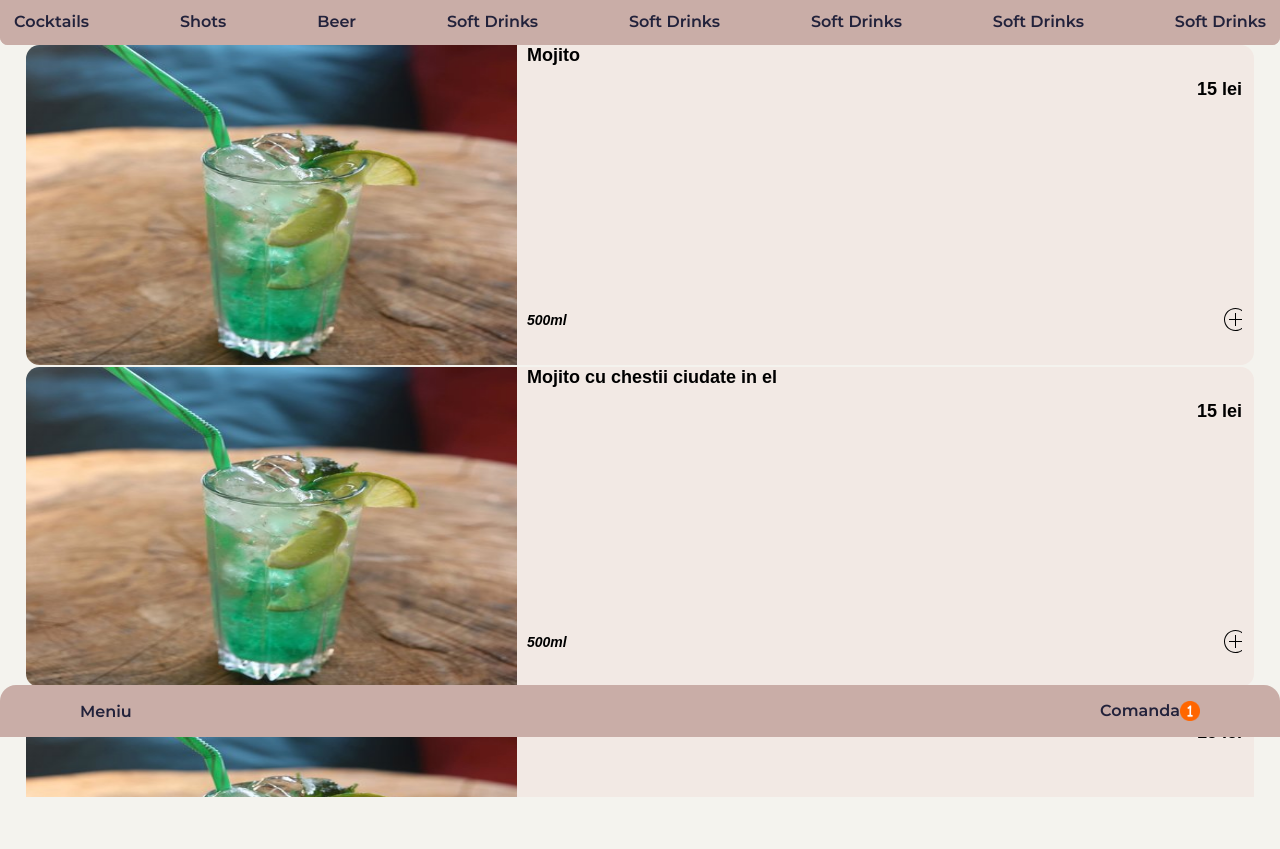
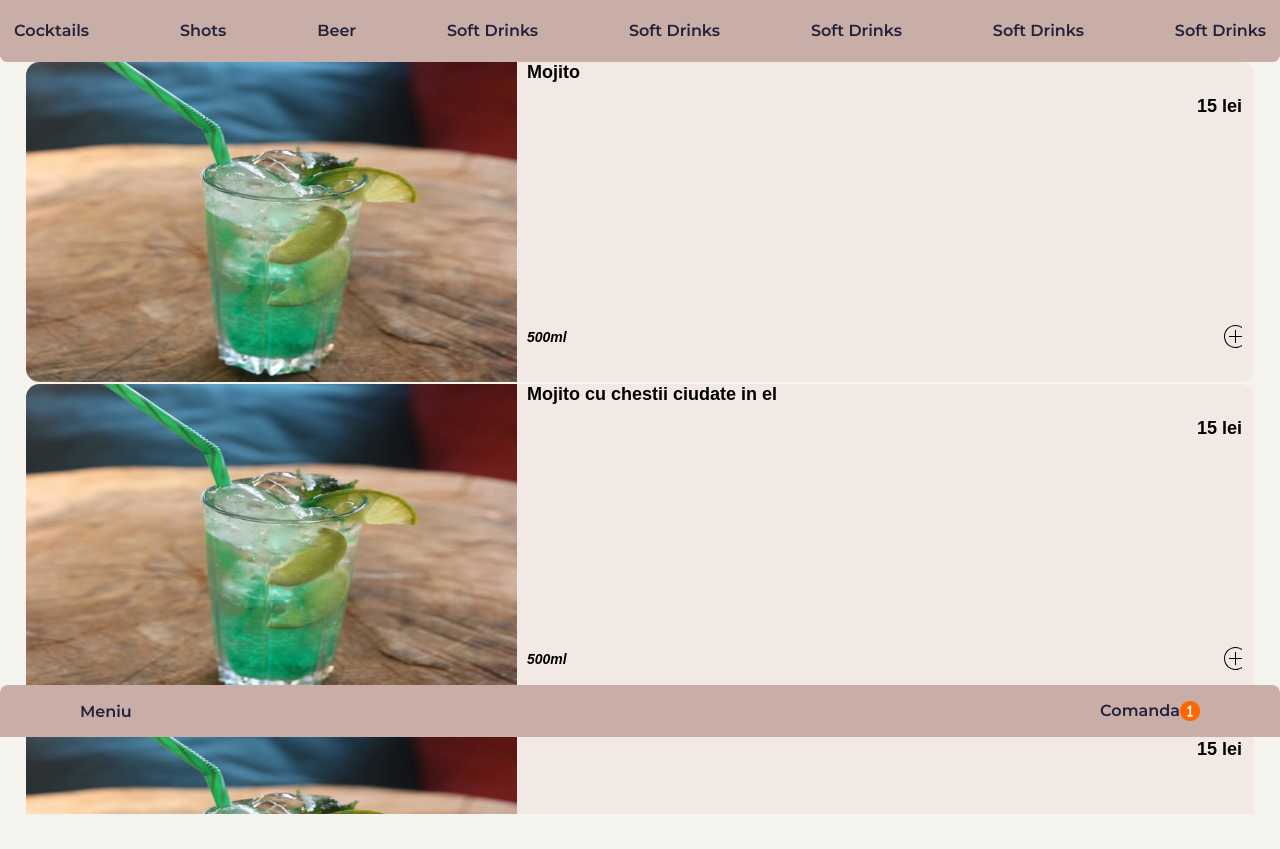
Before and after one commit to balanmihai/quisin2, a plain HTML site: page index.html in a window 1280 px wide. Shown: the part 63-912 px from the top of the page. After the commit the page ends 877 px from the top, so only its background shows below. Drawn offline with Linux system fonts and the light colour scheme.

Commit message:
Update try.css

```diff
--- a/try.css
+++ b/try.css
@@ -78,6 +78,7 @@ body{
 
 .scroll {
   top: 0%;
+  /* height: 6vh; */
   position: sticky;
   background: #c9ada7;
   overflow: hidden;
@@ -99,9 +100,8 @@ body{
 
 .nav{
   background: #c9ada7;
-  min-height: 5vh;
+  height: 8vh;
   width: 100%;
-  margin: auto;
   display: flex;
   justify-content: space-between;
   align-items: center;
@@ -125,10 +125,15 @@ body{
   scroll-behavior: smooth;
 }
 
-.cocktails, .shots{
+.cocktails{
   display: grid;
   gap: 0.5%;
   padding-bottom: 10vh;
+}
+.shots{
+  display: grid;
+  gap: 0.5%;
+  padding-bottom: 17vh;
 }
 
 button.accordion {
@@ -233,7 +238,7 @@ button.accordion {
   border-bottom-left-radius: 0.5em;
   border-bottom-right-radius: 0.5em;
   bottom: 0%;
-  position: sticky;
+  position: fixed;
   min-height: 5vh;
   width: 100%;
   /* -webkit-box-shadow: 0px -6px 8px 0px rgba(0,0,0,0.7);
@@ -242,8 +247,8 @@ button.accordion {
 }
 
 .footercontent{
-  border-top-left-radius: 1em;
-  border-top-right-radius: 1em;
+  border-top-left-radius: 0.5em;
+  border-top-right-radius: 0.5em;
   display: flex;
   justify-content: space-between;
   align-items: center;
```
